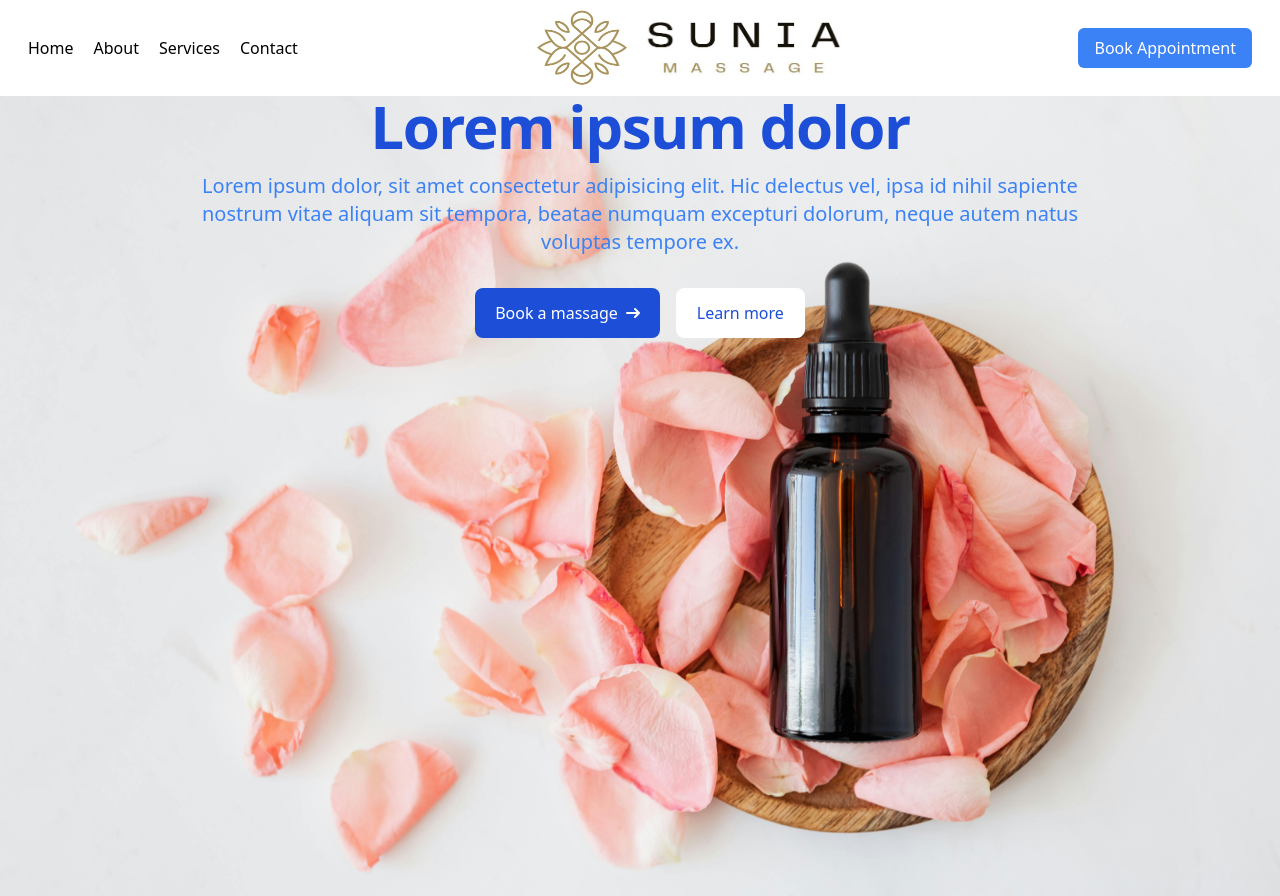
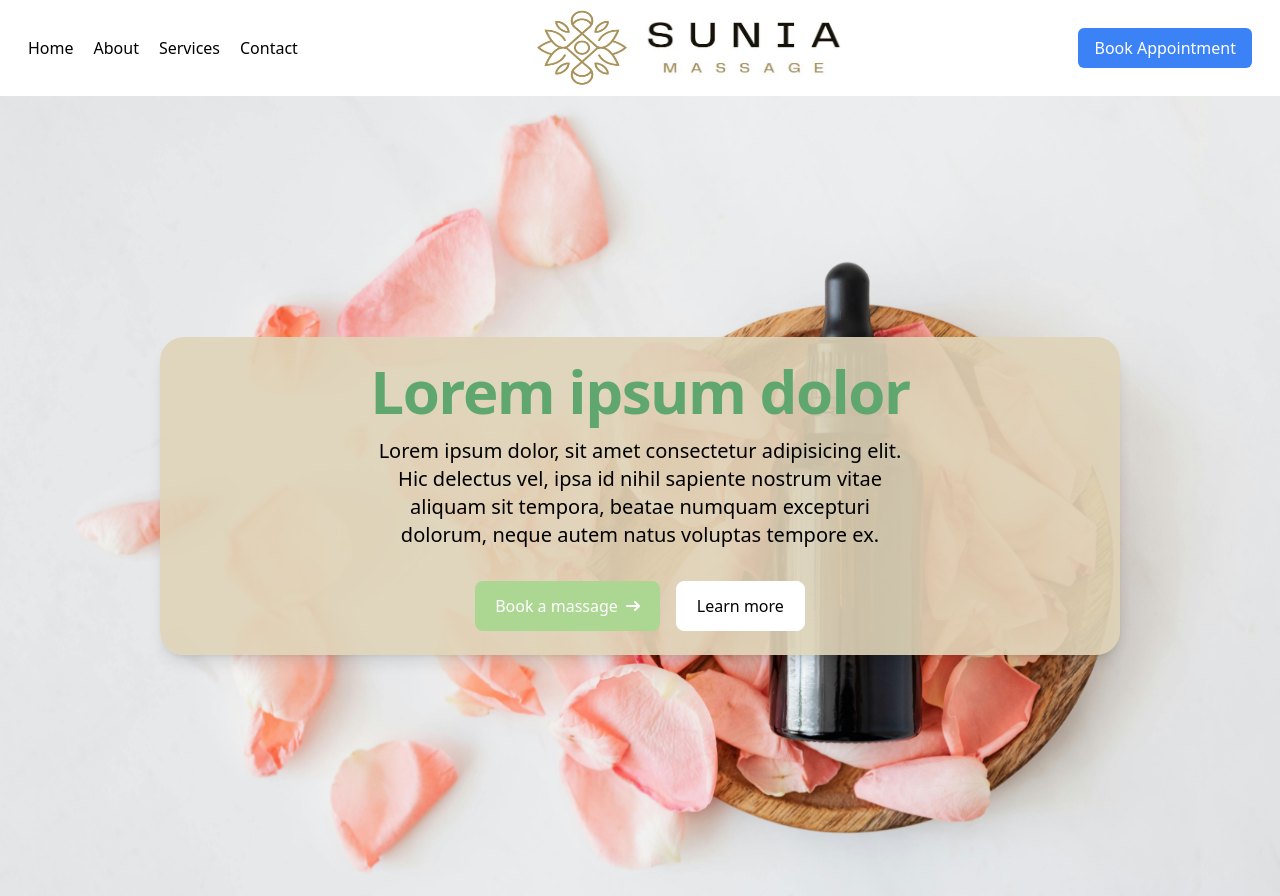
Before and after one commit to ShawnRSidwell/suniamassage, a React (Vite) app: page /home in a window 1280 px wide. Built offline with nearby package versions, Linux system fonts and the light colour scheme.

Commit message:
change jumbotron colors

```diff
--- a/src/ui/Jumbotron.jsx
+++ b/src/ui/Jumbotron.jsx
@@ -2,13 +2,13 @@ import Button from "./Button";
 
 function Jumbotron() {
   return (
-    <section className="bg-cover bg-no-repeat bg-[url('/massage-background.jpg')] ">
-      <div className=" text-center w-dvw h-dvh">
-        <div className="">
-          <h1 className="mb-4 text-4xl font-extrabold tracking-tight leading-none text-blue-700 md:text-5xl lg:text-6xl">
+    <section className="bg-cover bg-no-repeat bg-[url('/massage-background.jpg')] bg-top">
+      <div className=" text-center w-full h-[100dvh] flex justify-center items-center">
+        <div className="bg-[#DFD4B9] w-3/4 rounded-3xl p-6 bg-opacity-90 shadow-lg">
+          <h1 className="mb-4 text-4xl font-extrabold tracking-tight leading-none text-[#60A76F] md:text-5xl lg:text-6xl">
             Lorem ipsum dolor
           </h1>
-          <p className="mb-8 text-lg font-normal text-blue-500 lg:text-xl sm:px-16 lg:px-48">
+          <p className="mb-8 text-lg font-normal  lg:text-xl sm:px-16 lg:px-48">
             Lorem ipsum dolor, sit amet consectetur adipisicing elit. Hic
             delectus vel, ipsa id nihil sapiente nostrum vitae aliquam sit
             tempora, beatae numquam excepturi dolorum, neque autem natus
@@ -17,7 +17,7 @@ function Jumbotron() {
           <div className="flex flex-col space-y-4 sm:flex-row sm:justify-center sm:space-y-0">
             <a
               href="#"
-              className="inline-flex justify-center items-center py-3 px-5 text-base font-medium text-center text-white rounded-lg bg-blue-700 hover:bg-blue-800 focus:ring-4 focus:ring-blue-300 dark:focus:ring-blue-900"
+              className="inline-flex justify-center items-center py-3 px-5 text-base font-medium text-center text-white rounded-lg bg-[#ACD793] hover:bg-blue-800 focus:ring-4 focus:ring-blue-300 dark:focus:ring-blue-900"
             >
               Book a massage
               <svg
@@ -38,7 +38,7 @@ function Jumbotron() {
             </a>
             <a
               href="#"
-              className="inline-flex justify-center hover:text-gray-900 items-center py-3 px-5 sm:ms-4 text-base font-medium text-blue-700  bg-white rounded-lg border border-white hover:bg-gray-100 focus:ring-4 focus:ring-gray-400"
+              className="inline-flex justify-center hover:text-gray-900 items-center py-3 px-5 sm:ms-4 text-base font-medium   bg-white rounded-lg border border-white hover:bg-gray-100 focus:ring-4 focus:ring-gray-400"
             >
               Learn more
             </a>
```
